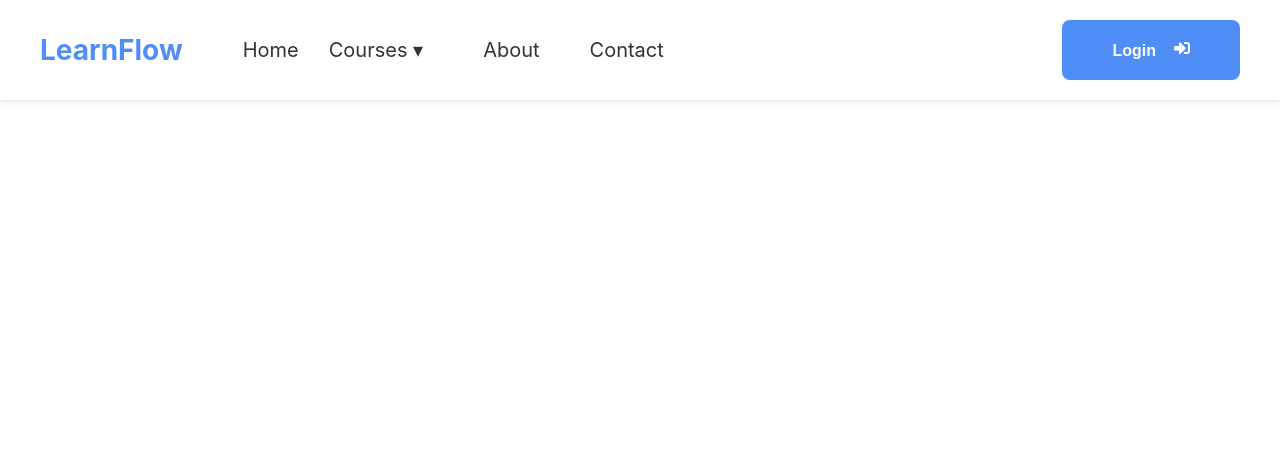
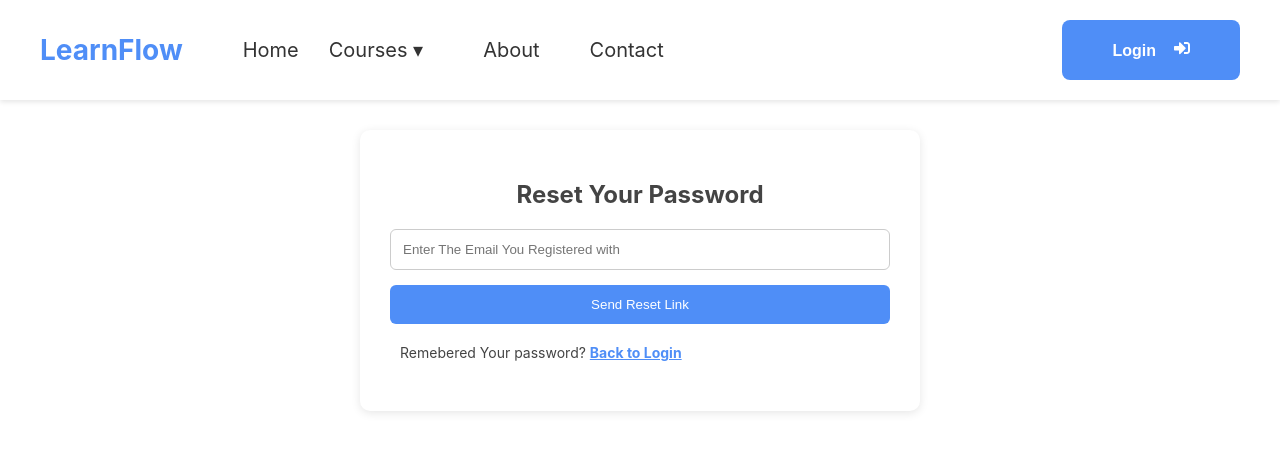
Before and after one commit to lukman8840/LearnFlow, a React (Create React App) app: page /forget-password in a window 1280 px wide. Shown: the top 452 px of the page. Built offline with nearby package versions, Linux system fonts and the light colour scheme.

Commit message:
forget password form added

```diff
--- a/src/App.js
+++ b/src/App.js
@@ -6,6 +6,7 @@ import Contact from './components/pages/Contact';
 import LoginForm from './components/LoginForm';
 import SignUpForm from './components/SignUpForm';
 import Navbar from './components/Navbar';
+import ForgetPassword from './components/ForgetPassword';
 
 function App() {
   return (
@@ -17,6 +18,7 @@ function App() {
         <Route path='/contact' element={<Contact />} />
         <Route path='/login' element={<LoginForm />} />
         <Route path='/signup' element={<SignUpForm />}/>
+        <Route path='/forget-password' element={<ForgetPassword />}/>
       </Routes>
     </Router>
   );
--- /dev/null
+++ b/src/components/ForgetPassword.jsx
@@ -0,0 +1,41 @@
+import React, { useState } from 'react'
+import { Link } from 'react-router-dom';
+
+const ForgetPassword = () => {
+    const [email, setEmail] = useState('');
+    const [submitted, setSubmitted] = useState(false);
+
+
+    const handleSubmit = (e) => {
+        e.preventDefault();
+        setSubmitted(true);
+        console.log("Request Submitted to", email)
+    }
+  return (
+    <div className='auth-container'>
+        <h2>Reset Your Password</h2>
+        {!submitted ? (
+            <form onSubmit={handleSubmit} className='auth-form'>
+                <input
+                    type='email'
+                    placeholder='Enter The Email You Registered with'
+                    value={email}
+                    onChange={(e) => setEmail(e.target.value)}
+                    required
+                />
+        <button>Send Reset Link</button>
+    </form>
+
+) : (
+    <p style={{ textAlign: 'center', color: '#4f8ef7'}}>
+         If an account with this email exists, a password reset link has been sent.
+    </p>
+)}
+    <div className="authcontainer">
+        <p>Remebered Your password? <Link to='/login'>Back to Login</Link></p>
+    </div>
+</div>
+  )
+}
+
+export default ForgetPassword
```
